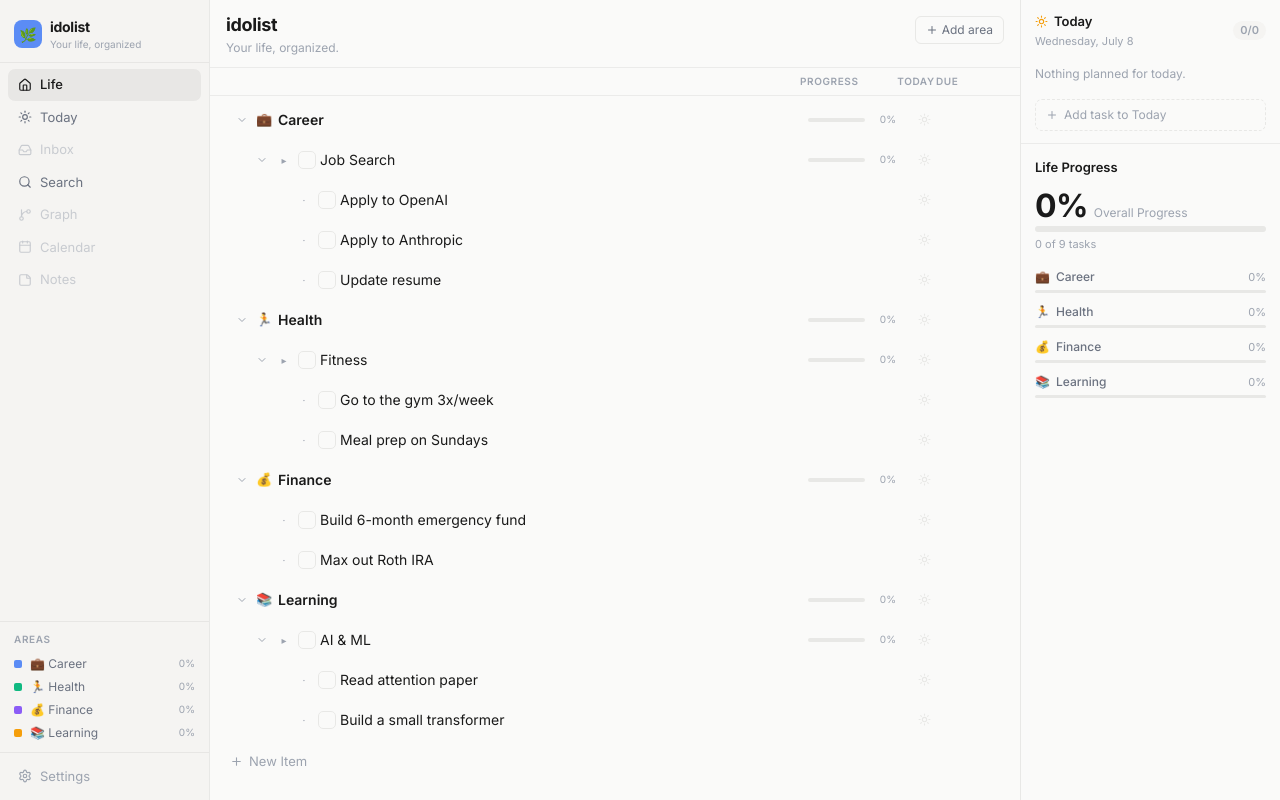
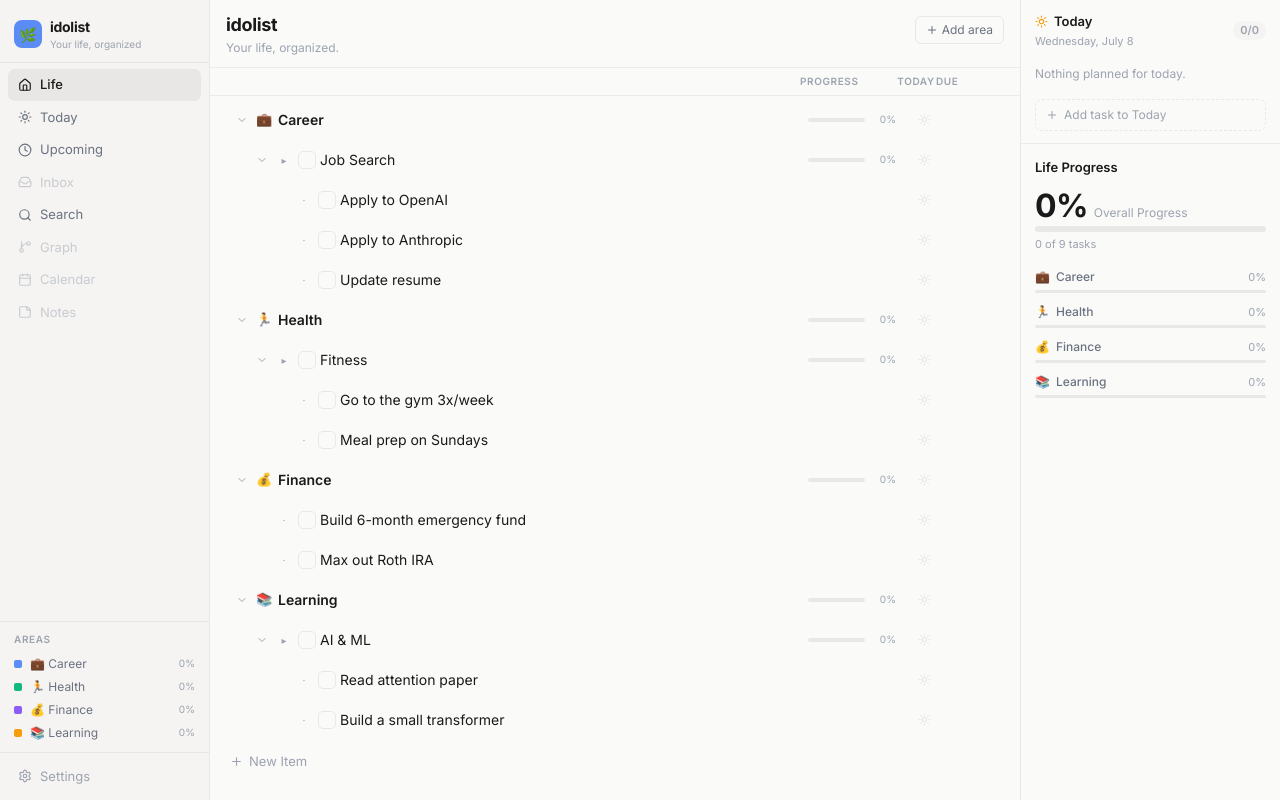
Before and after one commit to bythebug/idolist, a Next.js app: page / in a window 1280 px wide. Built offline with nearby package versions, Linux system fonts and the light colour scheme.

Commit message:
feat: Upcoming as full page view in sidebar nav
- Sidebar: add Upcoming nav item (Clock icon) between Today and Inbox
- Upcoming badge count wired to selectUpcomingCount
- Removed UpcomingPanel from right panel (was wrong location)
- UpcomingView full page already existed and is routed via AppShell

```diff
--- a/src/components/layout/ContextPanel.tsx
+++ b/src/components/layout/ContextPanel.tsx
@@ -4,7 +4,6 @@ import { AnimatePresence, motion } from "framer-motion";
 import { useStore } from "@/store";
 import { NodeDetails } from "@/components/panels/NodeDetails";
 import { TodayPanel } from "@/components/panels/TodayPanel";
-import { UpcomingPanel } from "@/components/panels/UpcomingPanel";
 import { LifeProgressPanel } from "@/components/panels/LifeProgressPanel";
 
 export function ContextPanel() {
@@ -22,9 +21,8 @@ export function ContextPanel() {
         position: "relative",
       }}
     >
-      {/* Always-visible: Today list + Upcoming + Life Progress */}
+      {/* Always-visible: Today list + Life Progress */}
       <TodayPanel />
-      <UpcomingPanel />
       <LifeProgressPanel />
 
       {/* NodeDetails slides in when a node is selected */}
--- a/src/components/layout/Sidebar.tsx
+++ b/src/components/layout/Sidebar.tsx
@@ -4,6 +4,7 @@ import { useMemo } from "react";
 import {
   Home,
   Sun,
+  Clock,
   Inbox,
   Search,
   GitBranch,
@@ -13,7 +14,7 @@ import {
 } from "lucide-react";
 import { useStore } from "@/store";
 import { useShallow } from "zustand/react/shallow";
-import { selectTodayCount } from "@/store/selectors";
+import { selectTodayCount, selectUpcomingCount } from "@/store/selectors";
 import { getSubtreeCompletionRatio } from "@/lib/tree";
 import type { View } from "@/types";
 
@@ -26,6 +27,7 @@ const AREA_COLORS = [
 const NAV_ITEMS: { id: View | "inbox" | "graph" | "calendar" | "notes"; label: string; icon: React.ComponentType<{ size?: number }>; view?: View }[] = [
   { id: "life",     label: "Life",     icon: Home,       view: "life" },
   { id: "today",    label: "Today",    icon: Sun,        view: "today" },
+  { id: "upcoming", label: "Upcoming", icon: Clock,      view: "upcoming" },
   { id: "inbox",    label: "Inbox",    icon: Inbox },
   { id: "search",   label: "Search",   icon: Search },
   { id: "graph",    label: "Graph",    icon: GitBranch },
@@ -47,6 +49,7 @@ export function Sidebar() {
   );
 
   const todayCount = selectTodayCount(nodes, todayIds);
+  const upcomingCount = selectUpcomingCount(nodes);
 
   const areas = useMemo(
     () =>
@@ -116,7 +119,7 @@ export function Sidebar() {
           const Icon = item.icon;
           const isActive = item.view ? view === item.view : false;
           const isAvailable = !!item.view;
-          const badge = item.id === "today" ? todayCount : 0;
+          const badge = item.id === "today" ? todayCount : item.id === "upcoming" ? upcomingCount : 0;
 
           return (
             <button
```
